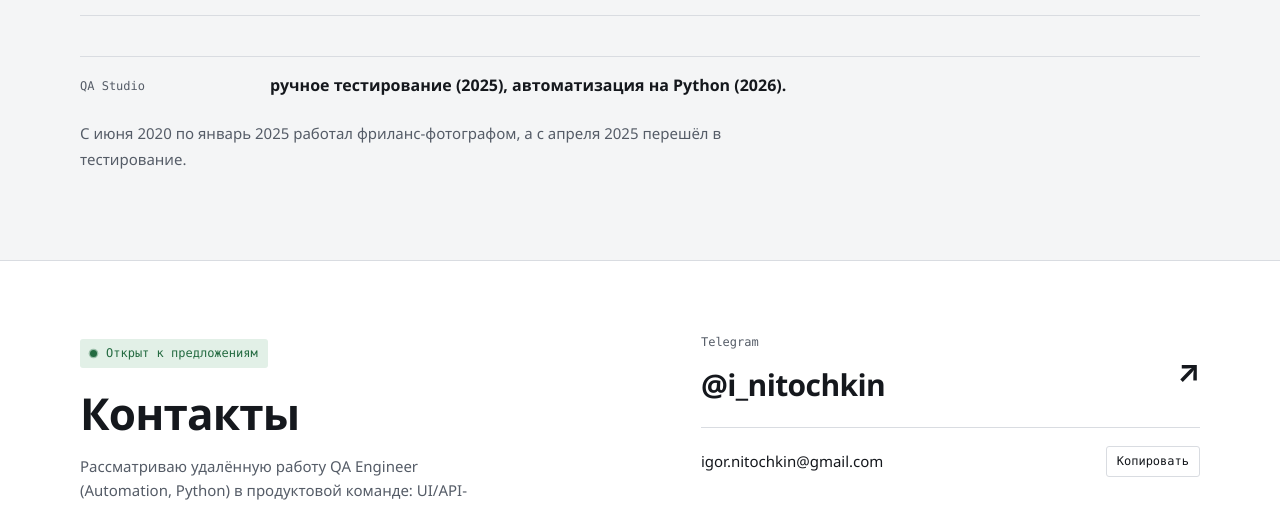
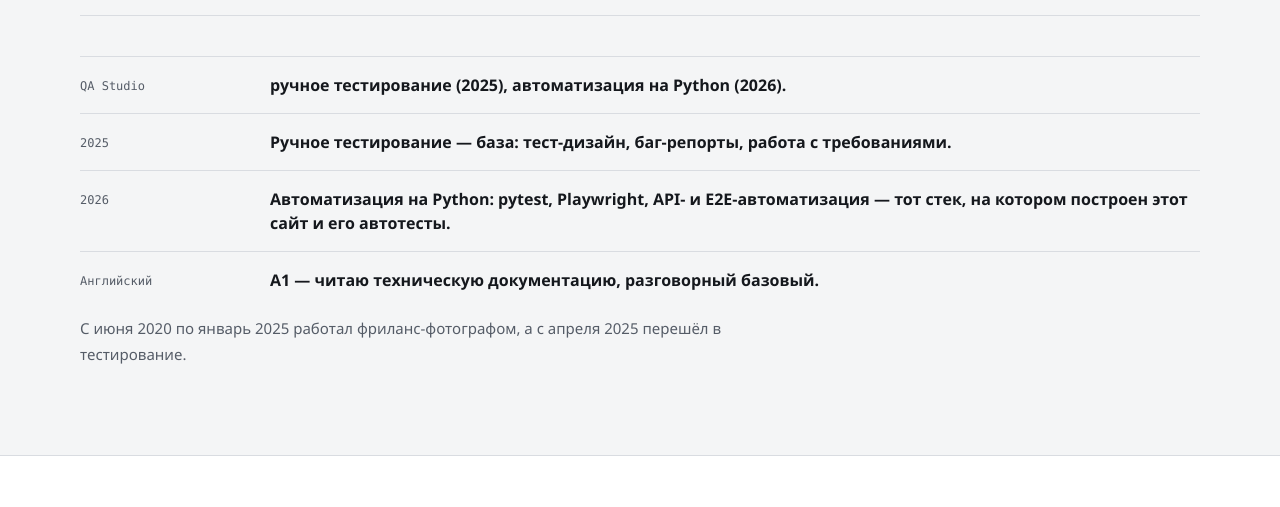
Before and after one commit to IgornitQA/IgornitQA.github.io, a plain HTML site: page index.html in a window 1280 px wide. Shown: the part 4563-5070 px from the top of the page. Drawn offline with Linux system fonts and the light colour scheme.

Commit message:
Образование: развернуть блок QA Studio в строки по годам + английский A1

```diff
--- a/index.html
+++ b/index.html
@@ -113,6 +113,9 @@
       <div class="section-head"><h2 id="education-title">Образование и развитие</h2></div>
       <dl class="education-list">
         <div><dt>QA Studio</dt><dd>ручное тестирование (2025), автоматизация на Python (2026).</dd></div>
+        <div><dt>2025</dt><dd>Ручное тестирование — база: тест-дизайн, баг-репорты, работа с требованиями.</dd></div>
+        <div><dt>2026</dt><dd>Автоматизация на Python: pytest, Playwright, API- и E2E-автоматизация — тот стек, на котором построен этот сайт и его автотесты.</dd></div>
+        <div><dt>Английский</dt><dd>A1 — читаю техническую документацию, разговорный базовый.</dd></div>
       </dl>
       <p class="education-earlier">С июня 2020 по январь 2025 работал фриланс-фотографом, а с апреля 2025 перешёл в тестирование.</p>
     </section>
```
